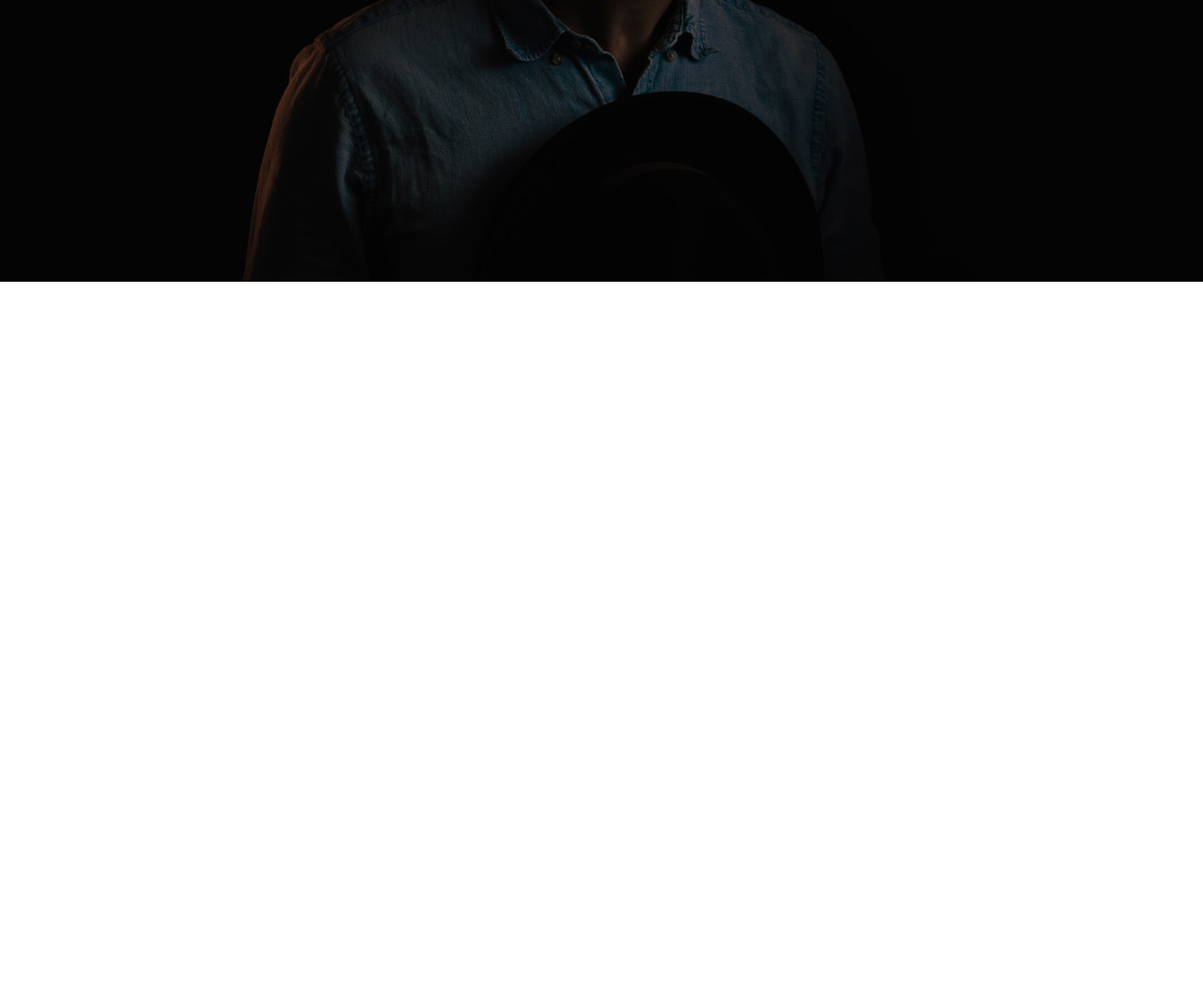
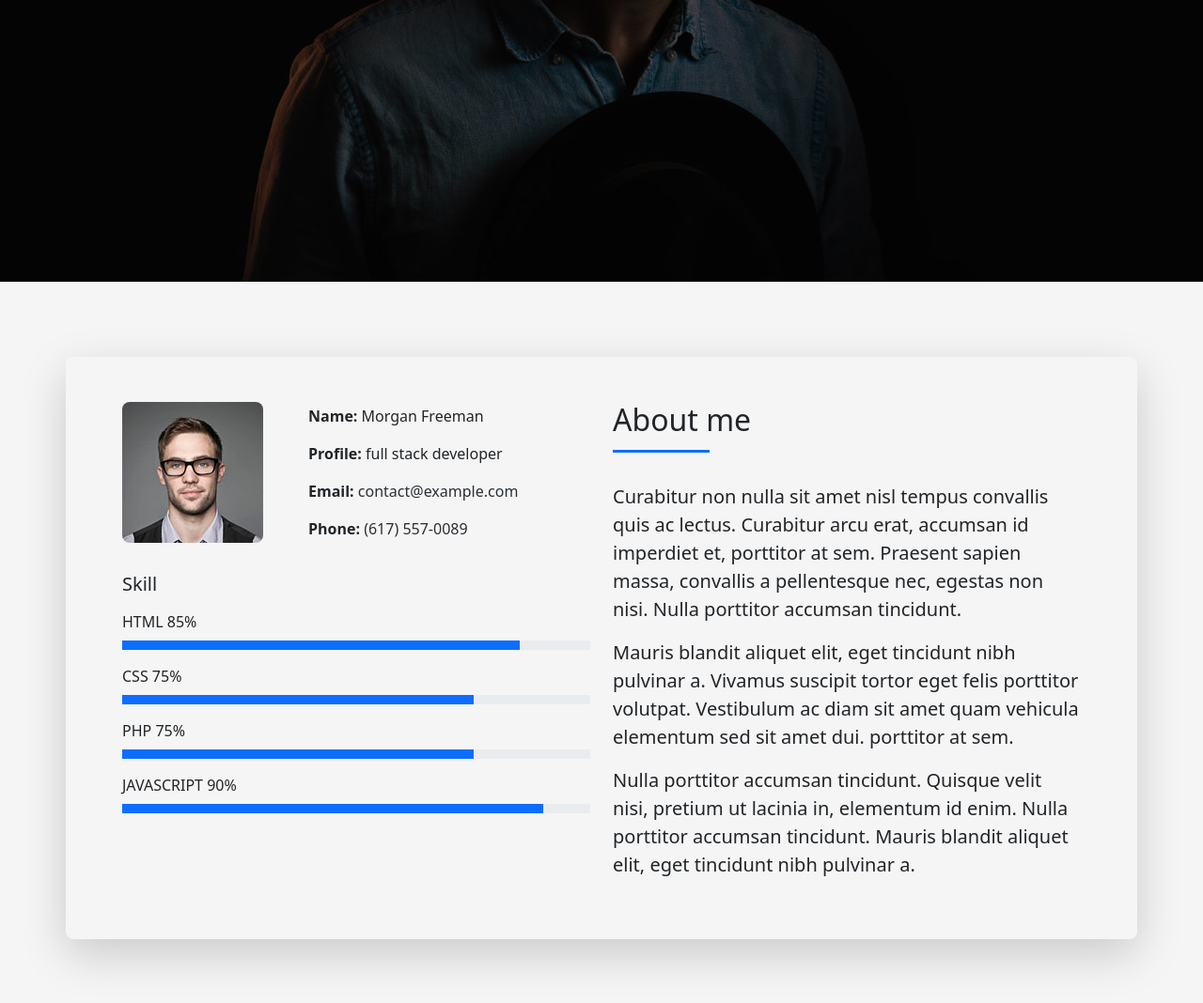
Before and after one commit to Ibrahim-Abdelnaby/Route-Assignments, a plain HTML site: page Frontend Assignments/Assignment 7 (devfolio)/index.html in a window 1280 px wide. Shown: the part 500-1568 px from the top of the page at 94% size. Before the commit the page ends 800 px from the top, so only its background shows below. Drawn offline with Linux system fonts and the light colour scheme.

Commit message:
Completed About Section

```diff
--- a/Frontend Assignments/Assignment 7 (devfolio)/css/style.css
+++ b/Frontend Assignments/Assignment 7 (devfolio)/css/style.css
@@ -1,3 +1,7 @@
+body {
+  background-color: #f5f5f5;
+  height: 500vh;
+}
 .deep-menu {
   display: none;
   transition: 0.3s ease-out;
@@ -49,6 +53,7 @@
   background-position: center;
   background-size: cover;
   background-repeat: no-repeat;
+  background-attachment: fixed;
 }
 #hero .bg-overlay {
   background-color: rgba(0, 0, 0, 0.5);
@@ -191,3 +196,35 @@
     content: "|";
   }
 }
+/* About */
+#about {
+  margin-top: 5rem;
+}
+#about .progress {
+  height: 10px;
+}
+#about .skill p {
+  margin-bottom: 0.5rem;
+}
+#about .profile-details p {
+  margin: 0;
+}
+#about .right h2 {
+  position: relative;
+  width: fit-content;
+  padding-bottom: 1rem;
+  margin-bottom: 2rem;
+}
+#about .right h2::after {
+  content: "";
+  position: absolute;
+  bottom: 0;
+  left: 0;
+  width: 70%;
+  height: 3px;
+  background-color: #0d6efd;
+}
+#about .left a {
+  color: #2b3035;
+  text-decoration: none;
+}
--- a/Frontend Assignments/Assignment 7 (devfolio)/index.html
+++ b/Frontend Assignments/Assignment 7 (devfolio)/index.html
@@ -16,7 +16,7 @@
   <body>
     <!-- ============================== Start Navbar ============================== -->
     <nav
-      class="navbar bg-transparent navbar-expand-md fixed-top"
+      class="navbar bg-black navbar-expand-md fixed-top"
       data-bs-theme="dark"
     >
       <div class="container">
@@ -38,7 +38,7 @@
               <a class="nav-link active" aria-current="page" href="#">Home</a>
             </li>
             <li class="nav-item">
-              <a class="nav-link" href="#">About</a>
+              <a class="nav-link" href="#about">About</a>
             </li>
             <li class="nav-item">
               <a class="nav-link" href="#">Services</a>
@@ -116,6 +116,119 @@
       </div>
     </section>
     <!-- ============================== End Hero ============================== -->
+    <!-- ============================== Start About ============================== -->
+    <section id="about">
+      <div class="container">
+        <div class="row shadow-lg p-5 rounded-3">
+          <div class="col-md-6">
+            <div class="left">
+              <div class="profile-info mb-3 d-flex gap-5 align-items-center">
+                <div class="profile-img">
+                  <img
+                    class="rounded-3 w-100"
+                    src="/images/testimonial-2.jpg"
+                    alt="about image"
+                  />
+                </div>
+                <div
+                  class="profile-details align-self-center d-flex flex-column gap-3"
+                >
+                  <p><strong>Name:</strong> Morgan Freeman</p>
+                  <p><strong>Profile:</strong> full stack developer</p>
+                  <p>
+                    <strong>Email:</strong>
+                    <a href="mailto:contact@example.com">contact@example.com</a>
+                  </p>
+                  <p>
+                    <strong>Phone:</strong>
+                    <a href="tell:+6175570089">(617) 557-0089</a>
+                  </p>
+                </div>
+              </div>
+              <div class="skills d-flex flex-column gap-3">
+                <h3 class="fs-5 mt-3 mb-0">Skill</h3>
+                <div class="skill">
+                  <p>HTML 85%</p>
+                  <div
+                    class="progress rounded-0"
+                    role="progressbar"
+                    aria-label="Basic example"
+                    aria-valuenow="0"
+                    aria-valuemin="0"
+                    aria-valuemax="100"
+                  >
+                    <div class="progress-bar" style="width: 85%"></div>
+                  </div>
+                </div>
+                <div class="skill">
+                  <p>CSS 75%</p>
+                  <div
+                    class="progress rounded-0"
+                    role="progressbar"
+                    aria-label="Basic example"
+                    aria-valuenow="0"
+                    aria-valuemin="0"
+                    aria-valuemax="100"
+                  >
+                    <div class="progress-bar" style="width: 75%"></div>
+                  </div>
+                </div>
+                <div class="skill">
+                  <p>PHP 75%</p>
+                  <div
+                    class="progress rounded-0"
+                    role="progressbar"
+                    aria-label="Basic example"
+                    aria-valuenow="0"
+                    aria-valuemin="0"
+                    aria-valuemax="100"
+                  >
+                    <div class="progress-bar" style="width: 75%"></div>
+                  </div>
+                </div>
+                <div class="skill">
+                  <p>JAVASCRIPT 90%</p>
+                  <div
+                    class="progress rounded-0"
+                    role="progressbar"
+                    aria-label="Basic example"
+                    aria-valuenow="0"
+                    aria-valuemin="0"
+                    aria-valuemax="100"
+                  >
+                    <div class="progress-bar" style="width: 90%"></div>
+                  </div>
+                </div>
+              </div>
+            </div>
+          </div>
+          <div class="col-md-6">
+            <div class="right">
+              <h2>About me</h2>
+              <p class="lead">
+                Curabitur non nulla sit amet nisl tempus convallis quis ac
+                lectus. Curabitur arcu erat, accumsan id imperdiet et, porttitor
+                at sem. Praesent sapien massa, convallis a pellentesque nec,
+                egestas non nisi. Nulla porttitor accumsan tincidunt.
+              </p>
+              <p class="lead">
+                Mauris blandit aliquet elit, eget tincidunt nibh pulvinar a.
+                Vivamus suscipit tortor eget felis porttitor volutpat.
+                Vestibulum ac diam sit amet quam vehicula elementum sed sit amet
+                dui. porttitor at sem.
+              </p>
+              <p class="lead">
+                Nulla porttitor accumsan tincidunt. Quisque velit nisi, pretium
+                ut lacinia in, elementum id enim. Nulla porttitor accumsan
+                tincidunt. Mauris blandit aliquet elit, eget tincidunt nibh
+                pulvinar a.
+              </p>
+            </div>
+          </div>
+        </div>
+      </div>
+    </section>
+    <!-- ============================== End About ============================== -->
     <!-- Bootstrap JS File -->
     <script src="js/bootstrap.bundle.min.js"></script>
     <!-- Main JS File -->
```
